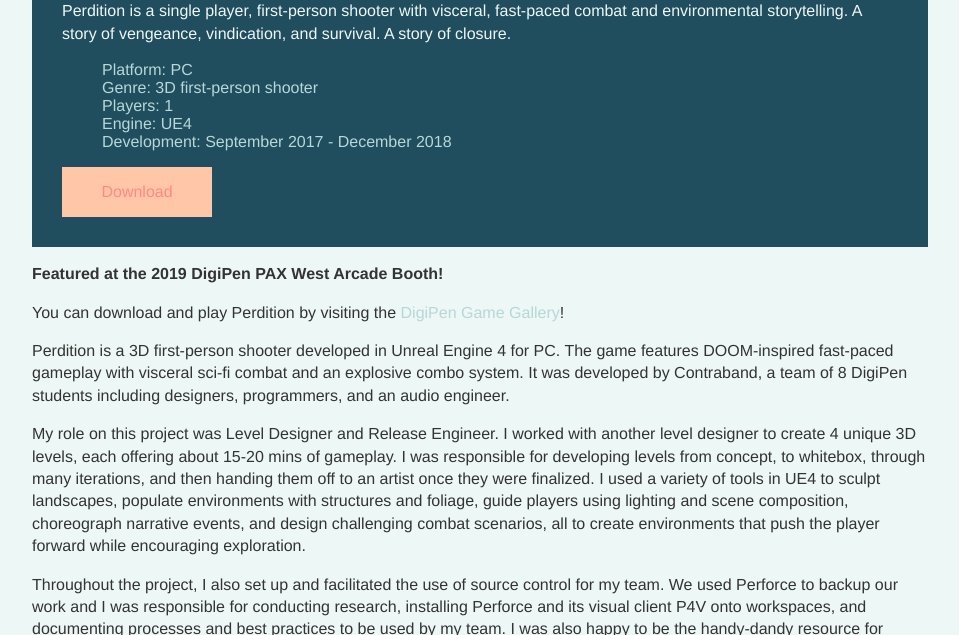
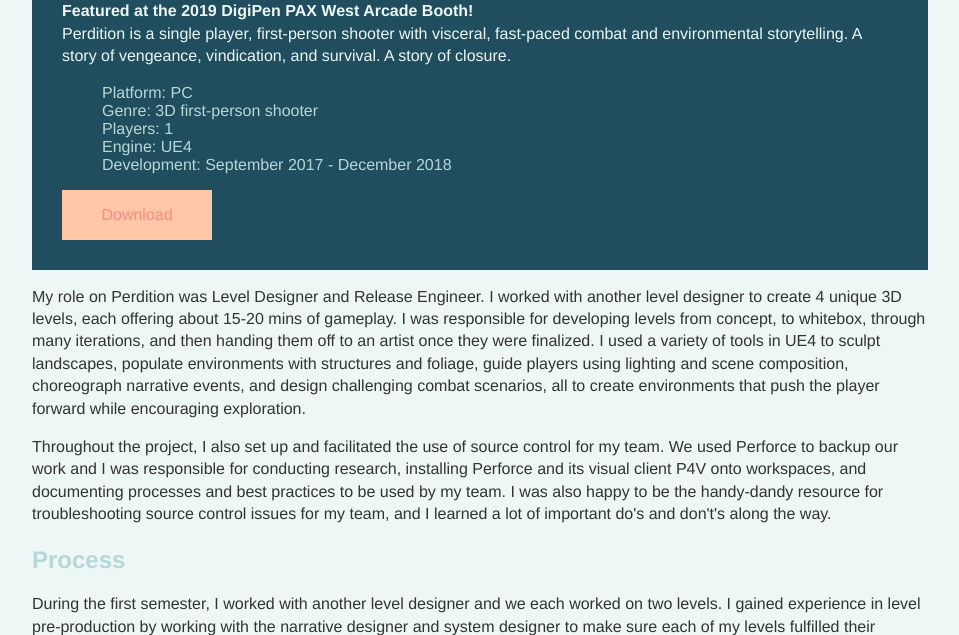
Before and after one commit to digigrant/digigrant.github.io, a Jekyll site: the page built from projects/perdition.html, in a window 1280 px wide and 1400 px high. Shown: the part 765-1400 px from the top of the window, without its empty margins (160-1119 px from the left). Built offline with Jekyll 4.4.1, drawn with Linux system fonts in a browser that asks for light colours.

Commit message:
Removed extra information, added PAX to header

```diff
--- a/projects/perdition.html
+++ b/projects/perdition.html
@@ -13,15 +13,11 @@
 download: https://games.digipen.edu/games/perdition
 ---
 
-<p><b>Featured at the 2019 DigiPen PAX West Arcade Booth!</b></p>
-
-<p>You can download and play Perdition by visiting the <a href="https://games.digipen.edu/games/perdition">DigiPen Game Gallery</a>!</p>
-
-<p>Perdition is a 3D first-person shooter developed in Unreal Engine 4 for PC. The game features DOOM-inspired fast-paced gameplay with visceral sci-fi combat and an explosive combo system. It was developed by Contraband, a team of 8 DigiPen students including designers, programmers, and an audio engineer.</p>
-
-<p>My role on this project was Level Designer and Release Engineer. I worked with another level designer to create 4 unique 3D levels, each offering about 15-20 mins of gameplay. I was responsible for developing levels from concept, to whitebox, through many iterations, and then handing them off to an artist once they were finalized. I used a variety of tools in UE4 to sculpt landscapes, populate environments with structures and foliage, guide players using lighting and scene composition, choreograph narrative events, and design challenging combat scenarios, all to create environments that push the player forward while encouraging exploration.</p>
+<p>My role on Perdition was Level Designer and Release Engineer. I worked with another level designer to create 4 unique 3D levels, each offering about 15-20 mins of gameplay. I was responsible for developing levels from concept, to whitebox, through many iterations, and then handing them off to an artist once they were finalized. I used a variety of tools in UE4 to sculpt landscapes, populate environments with structures and foliage, guide players using lighting and scene composition, choreograph narrative events, and design challenging combat scenarios, all to create environments that push the player forward while encouraging exploration.</p>
 
 <p>Throughout the project, I also set up and facilitated the use of source control for my team. We used Perforce to backup our work and I was responsible for conducting research, installing Perforce and its visual client P4V onto workspaces, and documenting processes and best practices to be used by my team. I was also happy to be the handy-dandy resource for troubleshooting source control issues for my team, and I learned a lot of important do's and don't's along the way.</p>
+
+<h2>Process</h2>
 
 <p>During the first semester, I worked with another level designer and we each worked on two levels. I gained experience in level pre-production by working with the narrative designer and system designer to make sure each of my levels fulfilled their narrative purpose and introduced new system elements. I also created level whiteboxes by using UE4's editor tools.</p>
 
```
Also changed, not shown: other parts of projects/perdition.html (+1 -1 lines).
